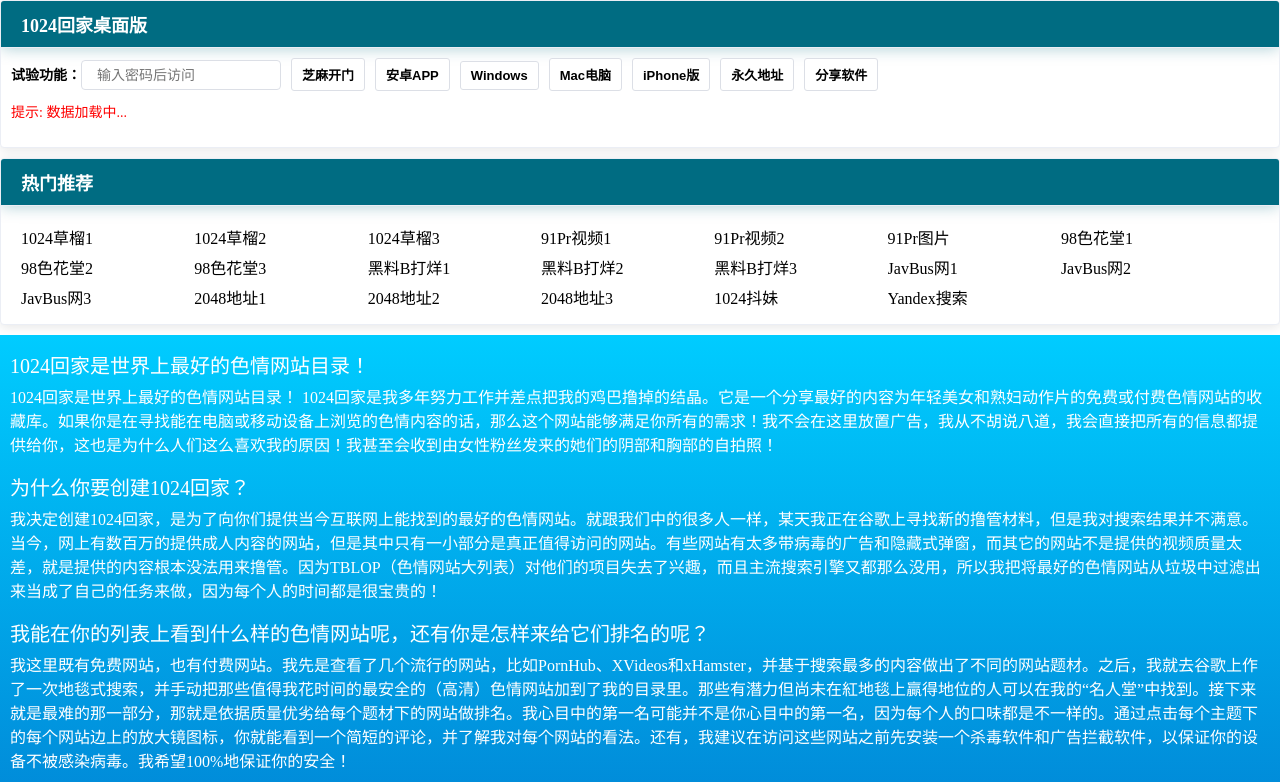
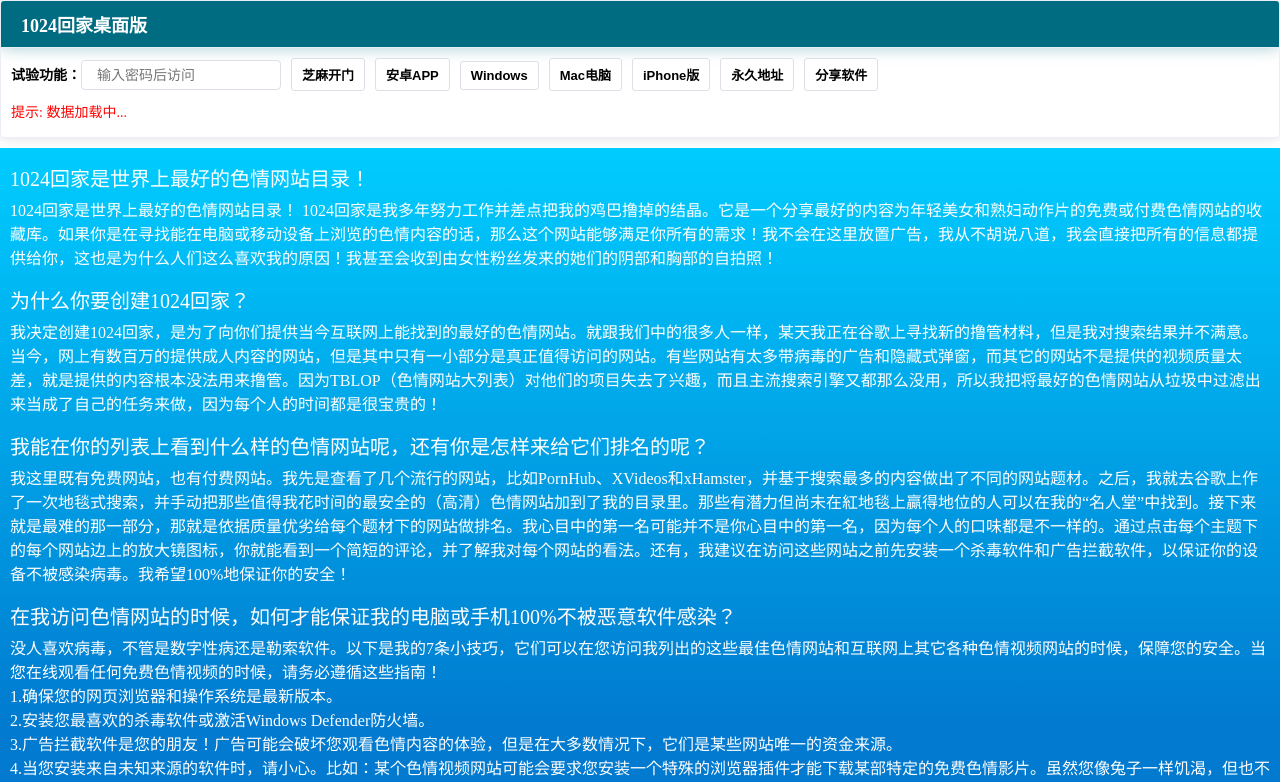
Before and after one commit to Sjj1024/Vue3TsHome, a Vue app: page / in a window 1280 px wide. Shown: the top 782 px of the page. Built offline with nearby package versions, Linux system fonts and the light colour scheme.

Commit message:
add:添加请求

```diff
--- a/src/App.vue
+++ b/src/App.vue
@@ -2,19 +2,23 @@
 import http from './utils/http'
 import { ResponseType } from '@tauri-apps/api/http'
 import { event } from 'vue-gtag'
+import { ref } from 'vue'
+// google 统计
 event('login', { method: 'Google' })
 //app版本
-const appVersion = 0.1
+const localVersion = 0.1
 // 分享应用
 var shareContent = '1024老司机邮箱: 1024xiaoshen@gmail.com'
 // github信息
 var gitSource = 'https://api.github.com/repos/Sjj1024/Sjj1024/contents'
 // 桌面程序的常量配置
 var sourceUrl: string[] = [
-    `${gitSource}/.github/hubsql/chromHuijia.txt`,
+    `${gitSource}/.github/hubsql/deskHuijia.txt`,
     'https://www.cnblogs.com/sdfasdf/p/15115801.html',
     'https://xiaoshen.blog.csdn.net/article/details/129345827',
 ]
+
+var moreInfo = ref('数据加载中...')
 
 let errorInfo: string = `加载数据失败!<br>
 1.网络可能有问题，请保持网络通畅后再试。<br>
@@ -29,41 +33,56 @@
 }).then(async (response: any) => {
     var contentBase64 = response.data.content
     console.log('Github获取到的数据是:', contentBase64)
-    var content:any = atob(contentBase64)
-    var realContent = content.replaceAll("VkdWxlIGV4cHJlc3Npb25z", "")
-    console.log("realContent", realContent);
+    var content: any = atob(contentBase64)
+    var realContent = content.replaceAll('VkdWxlIGV4cHJlc3Npb25z', '')
+    console.log('realContent', realContent)
     var realJson = JSON.parse(atob(realContent))
-    console.log("解析到的真是数据是", realJson);
+    console.log('解析到的真是数据是', realJson)
 
     if (!realJson) {
         // getExtensionBokeyuan()
+        console.log('github 获取数据失败')
         return
     } else {
         // 存储到缓存里面
-      await storageSet("content", realJson)
+        await storageSet('content', realJson)
         // 判断是不是已经被缓存渲染了
-      var aHots = document.querySelectorAll("a")
+        var aHots = document.querySelectorAll('a')
         if (aHots.length >= 10) {
-        console.log('已经被缓存渲染过了');
+            console.log('已经被缓存渲染过了')
         } else {
-        console.log('开始渲染地址...');
+            console.log('开始渲染地址...')
             getChromeHuijiaData()
         }
     }
 })
 
-
+// 从缓存中读书数据并渲染
 function getChromeHuijiaData() {
     // 从缓存中获取导航数据
-  var realJson = storageGet("content")
+    var realJson = storageGet('content')
     if (realJson) {
-    console.log("realJsonCache", realJson);
-
+        console.log('realJsonCache', realJson)
+        initInfo(realJson)
     }
 }
 
+function initInfo(realJson: any) {
+    // 判断是否更新
+    if (realJson.update.show && localVersion < realJson.version) {
+        // 提醒更新
+        alert('更新提醒:' + realJson.update.content)
+        window.open(realJson.update.url)
+    }
+    // 判断是否弹窗
+    if (realJson.dialog.show) {
+        alert('提示内容:' + realJson.dialog.content)
+    }
+    // 页面嵌入info
+    moreInfo = realJson.data.more_info.trim()
+}
 
-function storageSet(key:string, value:any) {
+function storageSet(key: string, value: any) {
     // 如果是json就序列化
     if (value instanceof Object) {
         value = JSON.stringify(value)
@@ -72,13 +91,13 @@
 }
 
 // 读取数据
-function storageGet(key:string) {
+function storageGet(key: string) {
     var value = localStorage.getItem(key)
     // 如果是json就序列化
     try {
         value = value && JSON.parse(value)
     } catch (error) {
-    console.log('storageGet反序列化出错', key, value);
+        console.log('storageGet反序列化出错', key, value)
     }
     return value
 }
@@ -115,7 +134,7 @@
                     <button class="btn" id="yongjiu">永久地址</button>
                     <button class="btn" id="share">分享软件</button>
                 </div>
-                <div class="info" id="info">提示: 数据加载中...</div>
+                <div class="info" id="info">提示: {{ moreInfo }}</div>
                 <input
                     type="text"
                     id="hide"
@@ -233,87 +252,6 @@
                 </div>
             </div> -->
         </div>
-        <div class="tabBox">
-            <h3 class="tabTitle" style="background-color: rgb(0, 108, 130)">
-                热门推荐
-            </h3>
-            <div class="aBox">
-                <a
-                    class="alink"
-                    href="https://cl.7807x.xyz/"
-                    target="_blank"
-                    id="caoliu"
-                    >1024草榴1</a
-                ><a
-                    class="alink"
-                    href="https://cl.7807y.xyz/"
-                    target="_blank"
-                    id="caoliu"
-                    >1024草榴2</a
-                ><a
-                    class="alink"
-                    href="https://cl.7807z.xyz/"
-                    target="_blank"
-                    id="caoliu"
-                    >1024草榴3</a
-                ><a
-                    class="alink"
-                    href="https://f0225.9p234.com/index.php"
-                    target="_blank"
-                    >91Pr视频1</a
-                ><a
-                    class="alink"
-                    href="https://f0225.9p234.com/index.php"
-                    target="_blank"
-                    >91Pr视频2</a
-                ><a
-                    class="alink"
-                    href="https://t0302.91p01.app/index.php"
-                    target="_blank"
-                    >91Pr图片</a
-                ><a class="alink" href="https://j1di.vip/" target="_blank"
-                    >98色花堂1</a
-                ><a
-                    class="alink"
-                    href="https://gfhgfjhg.5qkdv.com/"
-                    target="_blank"
-                    >98色花堂2</a
-                ><a class="alink" href="https://www.zxh54s.co" target="_blank"
-                    >98色花堂3</a
-                ><a class="alink" href="https://zztt52.com" target="_blank"
-                    >黑料B打烊1</a
-                ><a class="alink" href="https://zztt53.com" target="_blank"
-                    >黑料B打烊2</a
-                ><a class="alink" href="https://zztt54.com" target="_blank"
-                    >黑料B打烊3</a
-                ><a class="alink" href="https://www.seejav.pw" target="_blank"
-                    >JavBus网1</a
-                ><a class="alink" href="https://www.busjav.fun" target="_blank"
-                    >JavBus网2</a
-                ><a class="alink" href="https://www.javsee.club" target="_blank"
-                    >JavBus网3</a
-                ><a
-                    class="alink"
-                    href="https://bbs23.zjjtree.com/2048/"
-                    target="_blank"
-                    >2048地址1</a
-                ><a
-                    class="alink"
-                    href="https://bbs23.kuireng.com/2048/"
-                    target="_blank"
-                    >2048地址2</a
-                ><a
-                    class="alink"
-                    href="https://bbs23.scxbf.com/2048/?mmxkbe=ozxy22"
-                    target="_blank"
-                    >2048地址3</a
-                ><a class="alink" href="https://v.nrzj.vip/" target="_blank"
-                    >1024抖妹</a
-                ><a class="alink" href="https://yandex.com/" target="_blank"
-                    >Yandex搜索</a
-                >
-            </div>
-        </div>
         <div class="footer">
             <div class="footBox">
                 <div class="title">1024回家是世界上最好的色情网站目录！</div>
@@ -390,7 +328,7 @@
 }
 
 .testBox {
-    padding: 0px 10px 10px 10px;
+    padding: 0px 10px 0 10px;
 }
 
 .testing {
```
Lines whose indentation alone changed are shown as unchanged.
